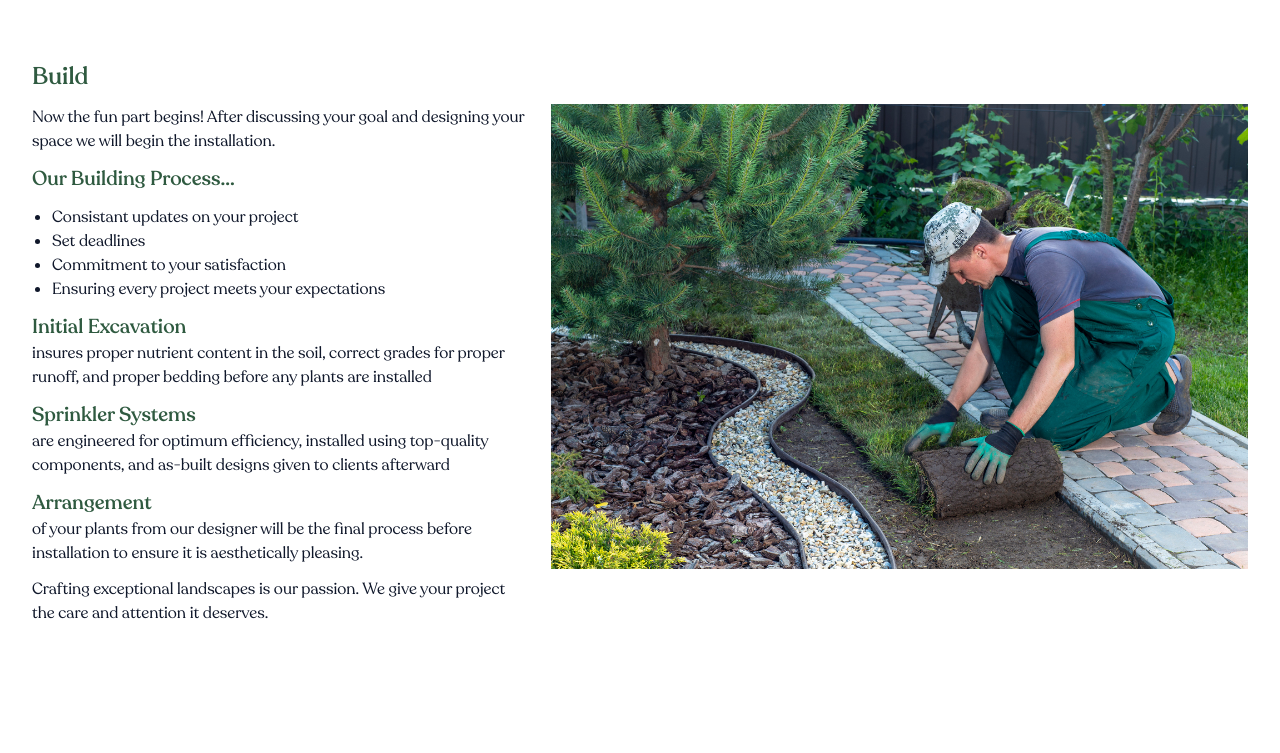
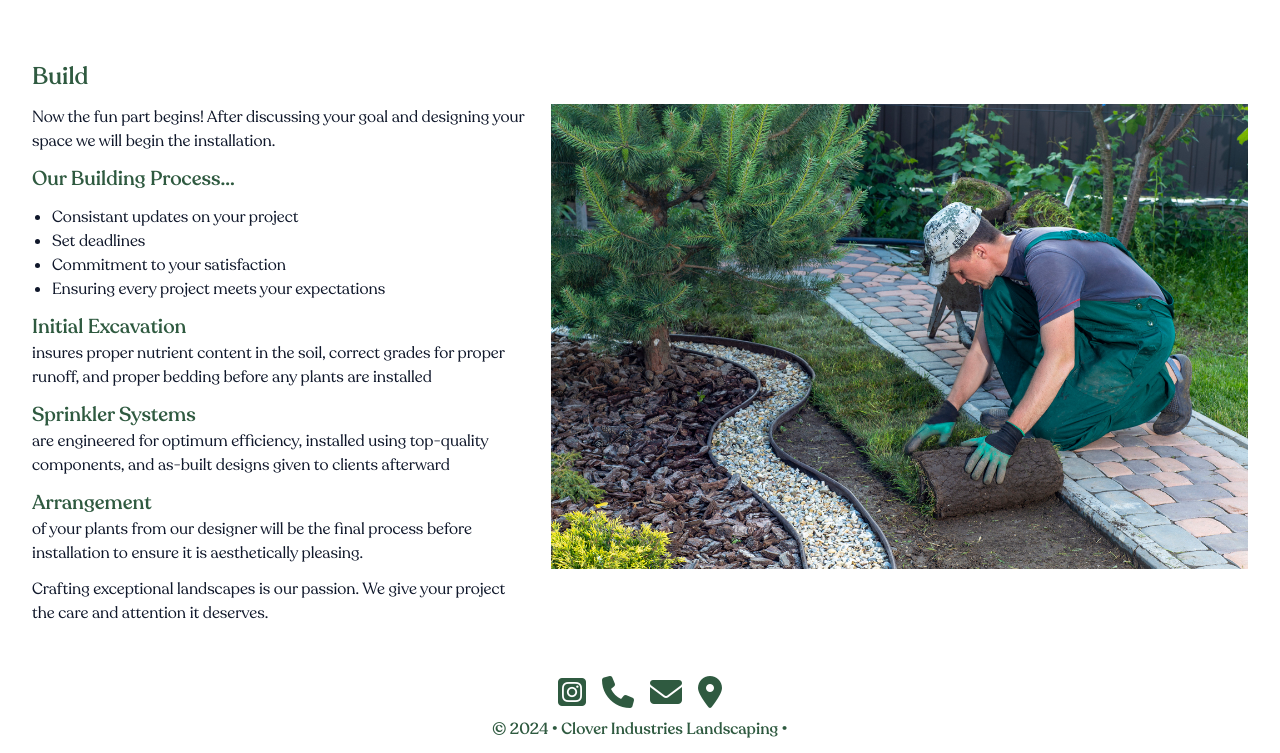
Before and after one commit to savannahcode/CloverIndustriesLLC, a website: page index.html in a window 1280 px wide. Shown: the part 1483-2236 px from the top of the page. Before the commit the page ends 2140 px from the top, so only its background shows below. Drawn offline with Linux system fonts and the light colour scheme; files whose address does not match are found by name.

Commit message:
added footer

```diff
--- a/index.html
+++ b/index.html
@@ -242,6 +242,27 @@
         </div>
       </div>
     </div>
+    <footer class="flex flex-col items-center p-3 bg-white text-slate-900">
+      <!--Icons-->
+      <div class="flex m-3 gap-4">
+        <a href="https://www.instagram.com/clover_llc/"
+          ><i class="fa-brands fa-square-instagram fa-2xl text-cloverGreen"></i
+        ></a>
+        <a href="tel:385-441-1114"
+          ><i class="fa-solid fa-phone fa-2xl text-cloverGreen"></i
+        ></a>
+        <a href="mailto:cloverindllc443@gmail.com"
+          ><i class="fa-solid fa-envelope fa-2xl text-cloverGreen"></i
+        ></a>
+        <a href="contact.html"
+          ><i class="fa-solid fa-location-dot fa-2xl text-cloverGreen"></i
+        ></a>
+      </div>
+      <!--Copyright-->
+      <p class="font-recoletaMd text-cloverGreen">
+        &#169; 2024 &#8226; Clover Industries Landscaping &#8226;
+      </p>
+    </footer>
     <script>
       // Select all links inside the drawer
       var drawerLinks = document.querySelectorAll(".drawer-side a")
```
Also changed, not shown: output.css.
